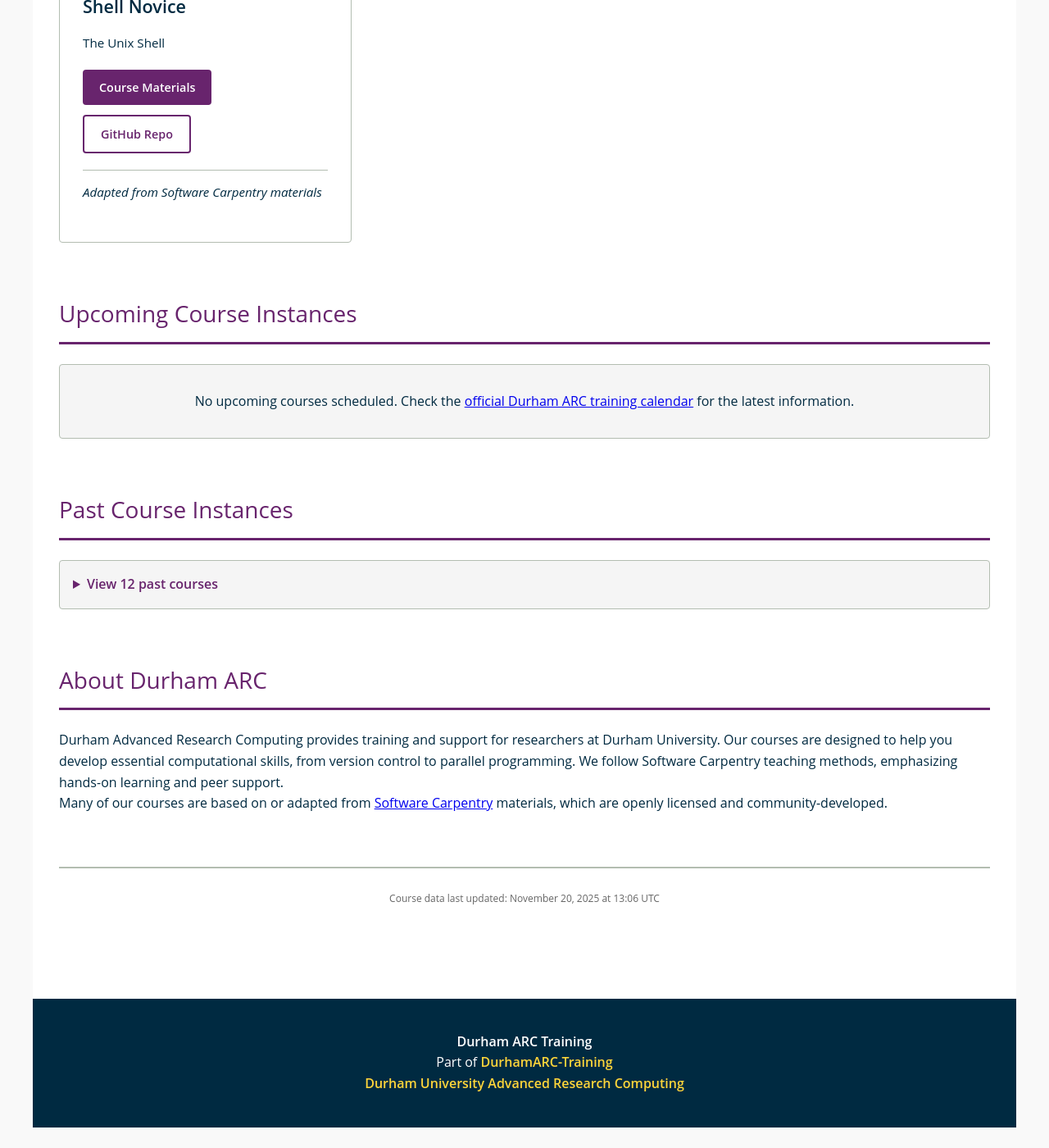
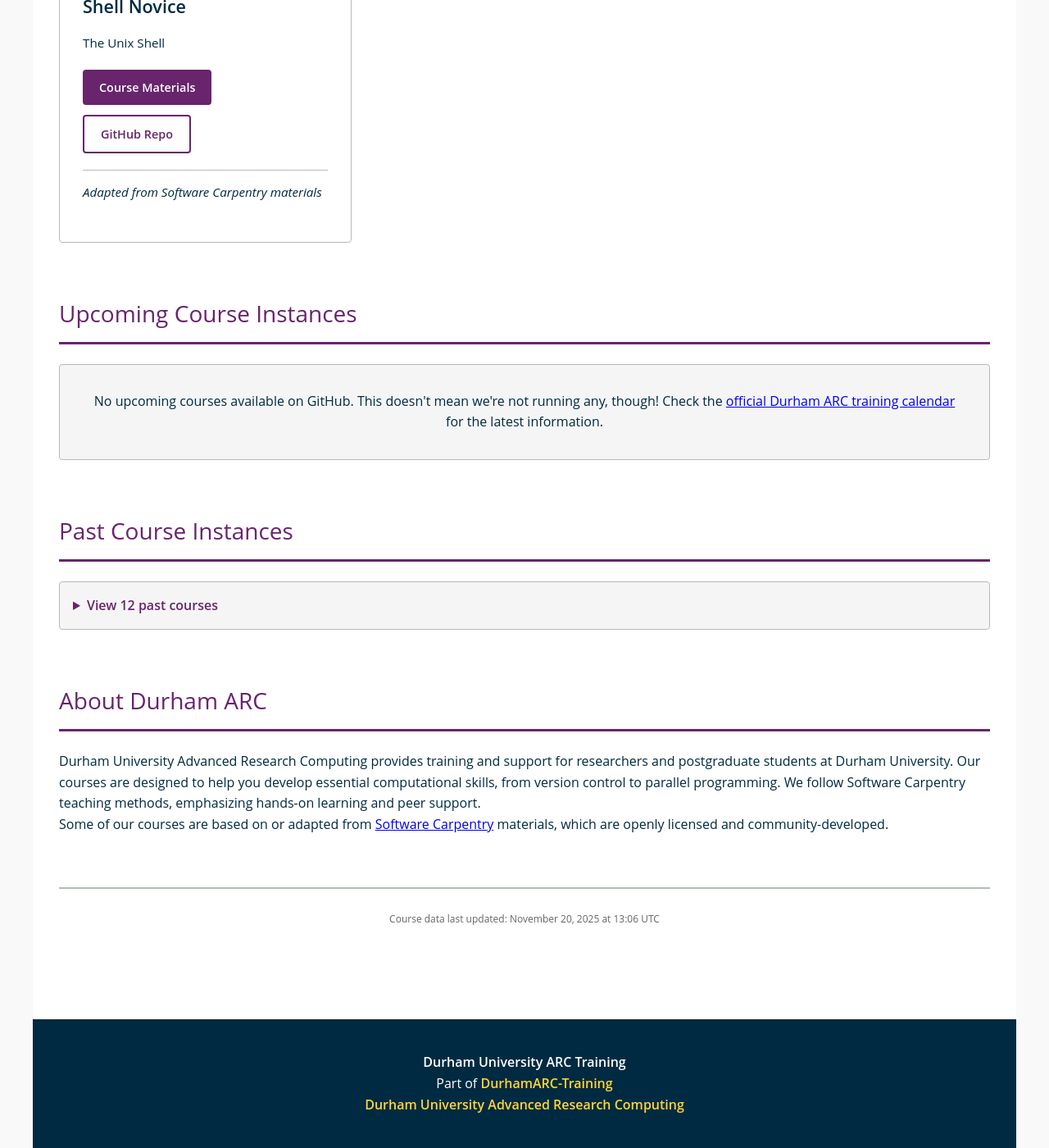
Before and after one commit to DurhamARC-Training/durhamarc-training.github.io, a Jekyll site: the page built from index.md, in a window 1280 px wide and 1400 px high, scrolled down 1494 px. Shown: the whole window at 82% size. Built offline with Jekyll 4.4.1, drawn with Linux system fonts in a browser that asks for light colours; before the commit the page ends 2869 px from its top, so only the background shows below that; some of the changed text lies outside the part shown.

Commit message:
Update links and information

```diff
--- a/_config.yml
+++ b/_config.yml
@@ -1,12 +1,13 @@
 # Site settings
-title: Durham ARC Training
+title: Durham University ARC Training
 description: Advanced Research Computing Training Courses
 url: "https://durhamarc-training.github.io"
 baseurl: ""
 
 # Organization settings
 github_org: DurhamARC-Training
-durham_arc_url: "https://dur.ac.uk/research/institutes-and-centres/advanced-research-computing/training-"
+durham_arc_url: "https://dur.ac.uk/arc/"
+training_cal_url: "https://dur.ac.uk/research/institutes-and-centres/advanced-research-computing/training-/arc-training-course-schedule/"
 
 # Build settings
 markdown: kramdown
--- a/index.md
+++ b/index.md
@@ -90,7 +90,7 @@ title: Durham ARC Training Courses
                 </tbody>
             </table>
             {% else %}
-            <p class="no-data">No upcoming courses scheduled. Check the <a href="{{ site.durham_arc_url }}" target="_blank">official Durham ARC training calendar</a> for the latest information.</p>
+            <p class="no-data">No upcoming courses available on GitHub. This doesn't mean we're not running any, though! Check the <a href="{{ site.training_cal_url }}" target="_blank">official Durham ARC training calendar</a> for the latest information.</p>
             {% endif %}
         </section>
 
@@ -139,13 +139,11 @@ title: Durham ARC Training Courses
         <section>
             <h2>About Durham ARC</h2>
             <p>
-                Durham Advanced Research Computing provides training and support for researchers at Durham University.
-                Our courses are designed to help you develop essential computational skills, from version control to
-                parallel programming. We follow Software Carpentry teaching methods, emphasizing hands-on learning
-                and peer support.
+                Durham University Advanced Research Computing provides training and support for researchers and postgraduate students at Durham University.
+                Our courses are designed to help you develop essential computational skills, from version control to parallel programming. We follow Software Carpentry teaching methods, emphasizing hands-on learning and peer support.
             </p>
             <p>
-                Many of our courses are based on or adapted from <a href="https://software-carpentry.org/" target="_blank">Software Carpentry</a>
+                Some of our courses are based on or adapted from <a href="https://software-carpentry.org/" target="_blank">Software Carpentry</a>
                 materials, which are openly licensed and community-developed.
             </p>
         </section>
```
Also changed, not shown: other parts of index.md (+2 -2 lines).
